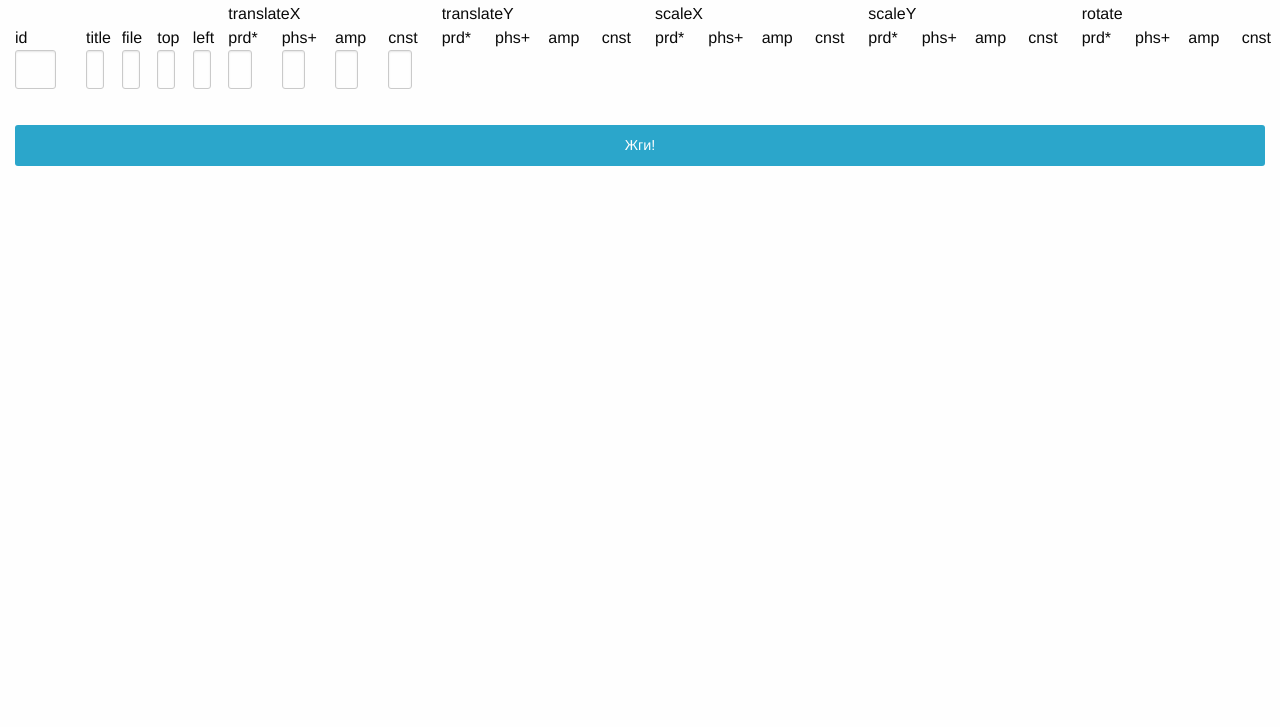
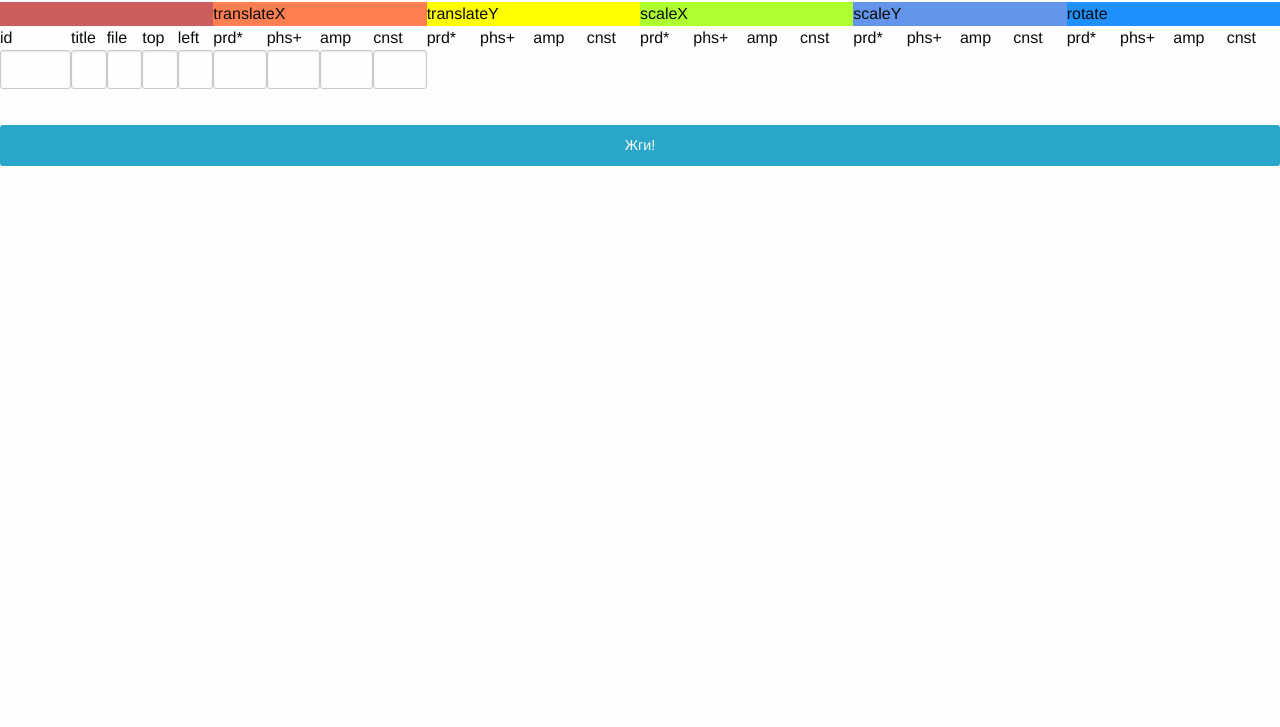
Before and after one commit to khabaroff/freaky-forest-sb-people, a plain HTML site: page admin/index.html in a window 1280 px wide. Shown: the part 73-800 px from the top of the page. Drawn offline with Linux system fonts and the light colour scheme.

Commit message:
admin init 2

```diff
--- a/admin/css/app.css
+++ b/admin/css/app.css
@@ -1 +1,4 @@
 .spacer {height: 20px;}
+
+
+.row, .columns, .row .row {margin-left: 0; margin-right: 0; padding-left: 0; padding-right: 0}
--- a/admin/index.html
+++ b/admin/index.html
@@ -21,7 +21,7 @@
 
             <div class="large-2 columns">
 
-              <div class="row"><div class="large-12 centered columns">&nbsp;</div></div>
+              <div class="row"><div class="large-12 centered columns" style="background-color: indianred">&nbsp;</div></div>
 
               <div class="row">
                 <div class="large-4 columns">id</div>
@@ -44,7 +44,7 @@
 
             <div class="large-2 columns">
 
-              <div class="row"><div class="large-12 columns">translateX</div></div>
+              <div class="row"><div class="large-12 columns" style="background-color: coral">translateX</div></div>
 
               <div class="row">
                 <div class="large-3   columns">prd*</div>
@@ -66,7 +66,7 @@
 
             <div class="large-2   columns">
 
-              <div class="row"><div class="large-12 columns">translateY</div></div>
+              <div class="row"><div class="large-12 columns" style="background-color: yellow">translateY</div></div>
 
               <div class="row">
                 <div class="large-3   columns">prd*</div>
@@ -78,7 +78,7 @@
 
             <div class="large-2   columns">
 
-              <div class="row"><div class="large-12 columns">scaleX</div></div>
+              <div class="row"><div class="large-12 columns"  style="background-color: greenyellow">scaleX</div></div>
 
               <div class="row">
                 <div class="large-3   columns">prd*</div>
@@ -89,7 +89,7 @@
             </div>
             <div class="large-2   columns">
 
-              <div class="row"><div class="large-12 columns">scaleY</div></div>
+              <div class="row"><div class="large-12 columns" style="background-color: cornflowerblue">scaleY</div></div>
 
               <div class="row">
                 <div class="large-3   columns">prd*</div>
@@ -101,7 +101,7 @@
 
             <div class="large-2   columns">
 
-              <div class="row"><div class="large-12 columns">rotate</div></div>
+              <div class="row"><div class="large-12 columns" style="background-color: dodgerblue">rotate</div></div>
 
               <div class="row">
                 <div class="large-3   columns">prd*</div>
```
